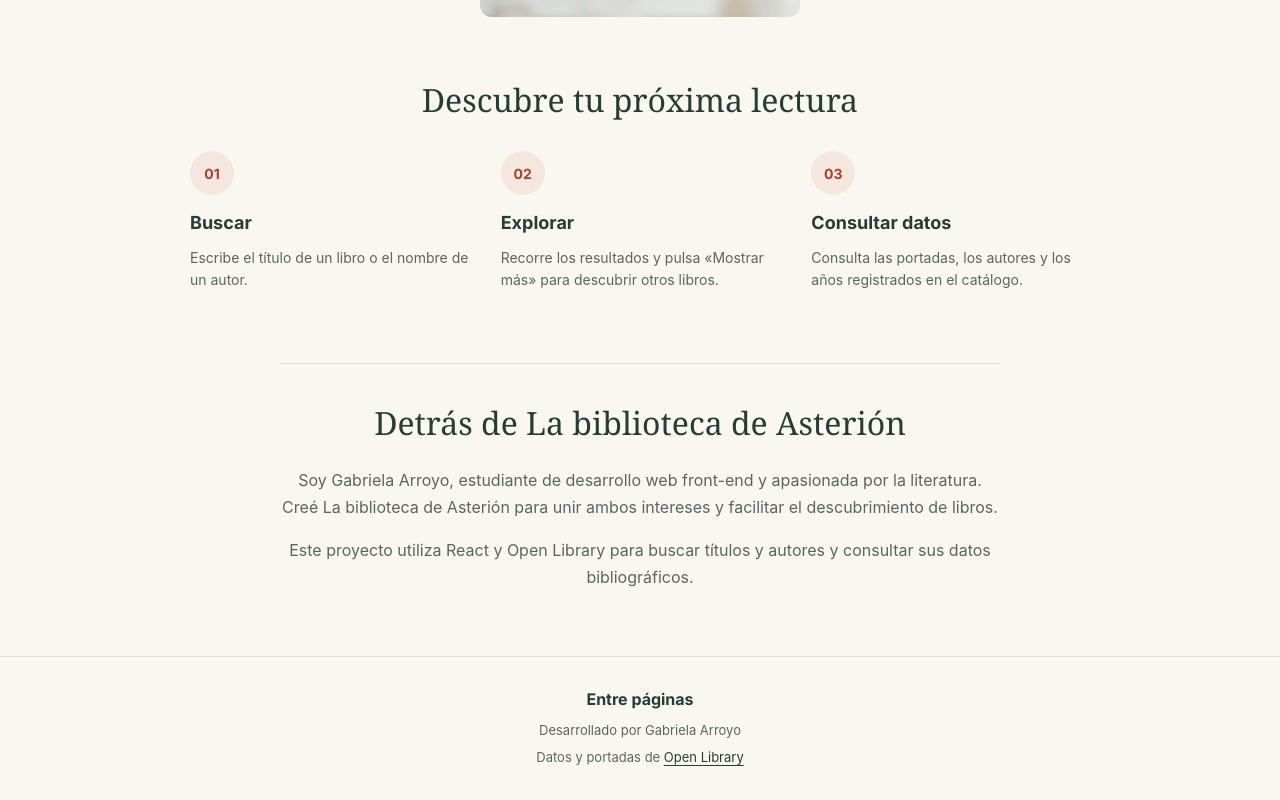
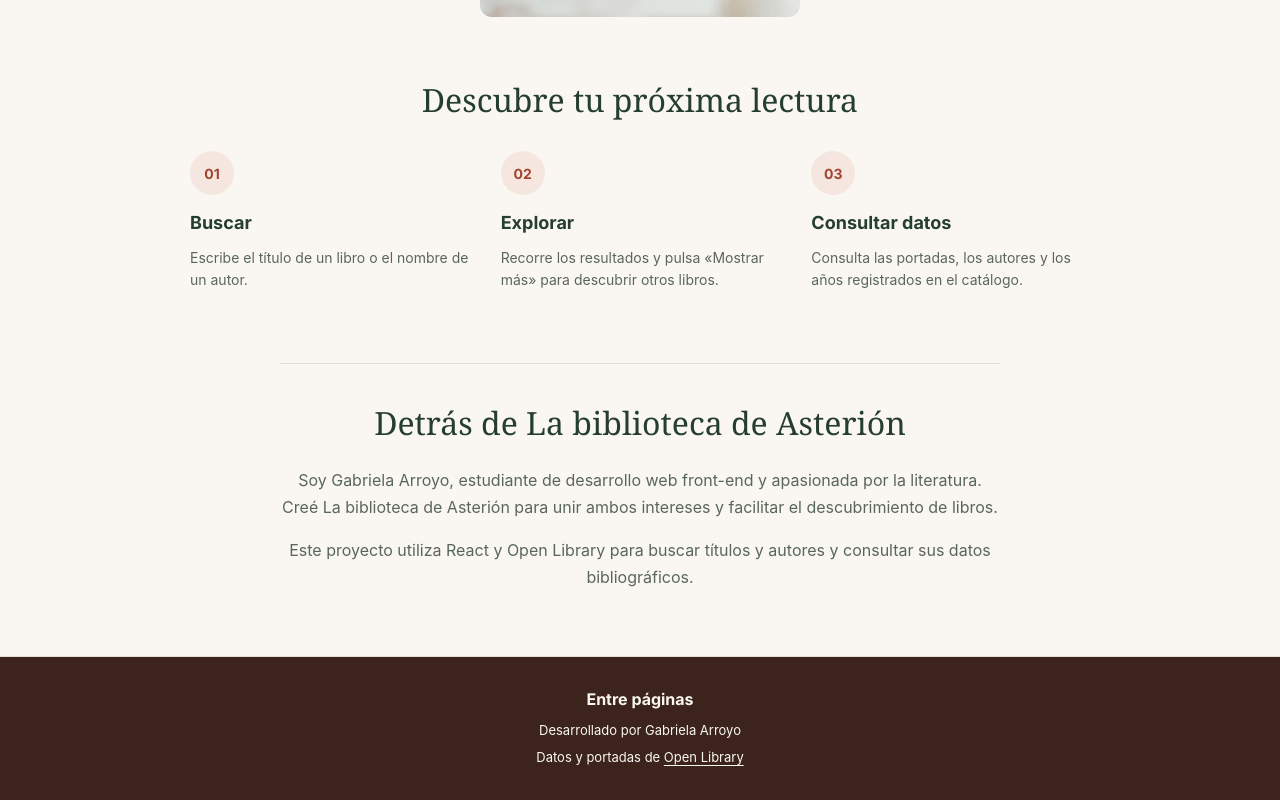
Before and after one commit to gabs013/project-name-frontend, a React (Vite) app: page / in a window 1280 px wide. Shown: the part 815-1615 px from the top of the page. Built offline with nearby package versions, Linux system fonts and the light colour scheme; a web font is replaced by a local one.

Commit message:
Add color to my footer

```diff
--- a/src/components/Footer/Footer.css
+++ b/src/components/Footer/Footer.css
@@ -1,6 +1,8 @@
 .footer {
   margin-top: auto;
   border-top: 1px solid #dedfd7;
+  background-color: #3c241c;
+  color: #faf7f2;
 }
 
 .footer__content {
@@ -20,23 +22,23 @@
 .footer__credits,
 .footer__source {
   margin: 8px 0 0;
-  color: #59665e;
+  color: #faf7f2; /*#59665e*/
   font-size: 13px;
   line-height: 1.5;
 }
 
 .footer__link {
-  color: #263d32;
+  color: #faf7f2; /*#263d32*/
   text-underline-offset: 3px;
   transition: color 0.2s ease;
 }
 
 .footer__link:hover {
-  color: #b64c35;
+  color: #e6a58d;
 }
 
 .footer__link:focus-visible {
-  outline: 2px solid #b64c35;
+  outline: 2px solid #e6a58d;
   outline-offset: 4px;
 }
 
```
